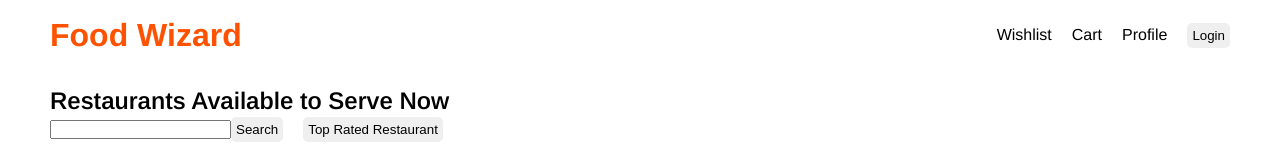
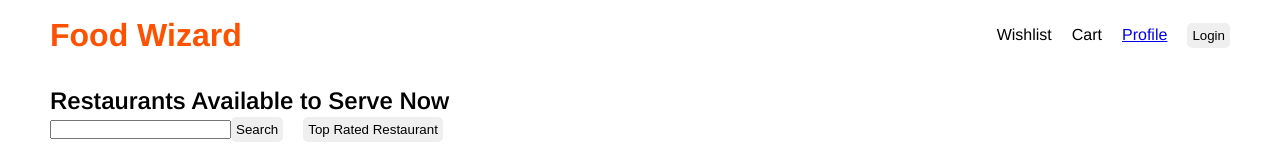
Before and after one commit to prajapati-priyanka/react_basics_practise, a React (Vite) app: page / in a window 1280 px wide. Shown: the top 160 px of the page. Built offline with nearby package versions, Linux system fonts and the light colour scheme; no server answers.

Commit message:
feat: add route to Profile

```diff
--- a/src/components/Header/Header.jsx
+++ b/src/components/Header/Header.jsx
@@ -1,5 +1,6 @@
 import { useState } from "react";
 import "./Header.css";
+import { Link } from "react-router";
 
 const Header = ()=>{
     const [loginBtn, setLoginBtn] = useState("Login");
@@ -10,7 +11,7 @@ const Header = ()=>{
                 <ul className="navbar-list">
                     <li>Wishlist</li>
                     <li>Cart</li>
-                    <li>Profile</li>
+                    <Link to="/profile"><li>Profile</li></Link>
                     <button className="btn login-btn" onClick={()=> loginBtn === "Login" ? setLoginBtn("Logout"): setLoginBtn("Login")}>{loginBtn}</button>
                 </ul>
             </nav>
```
